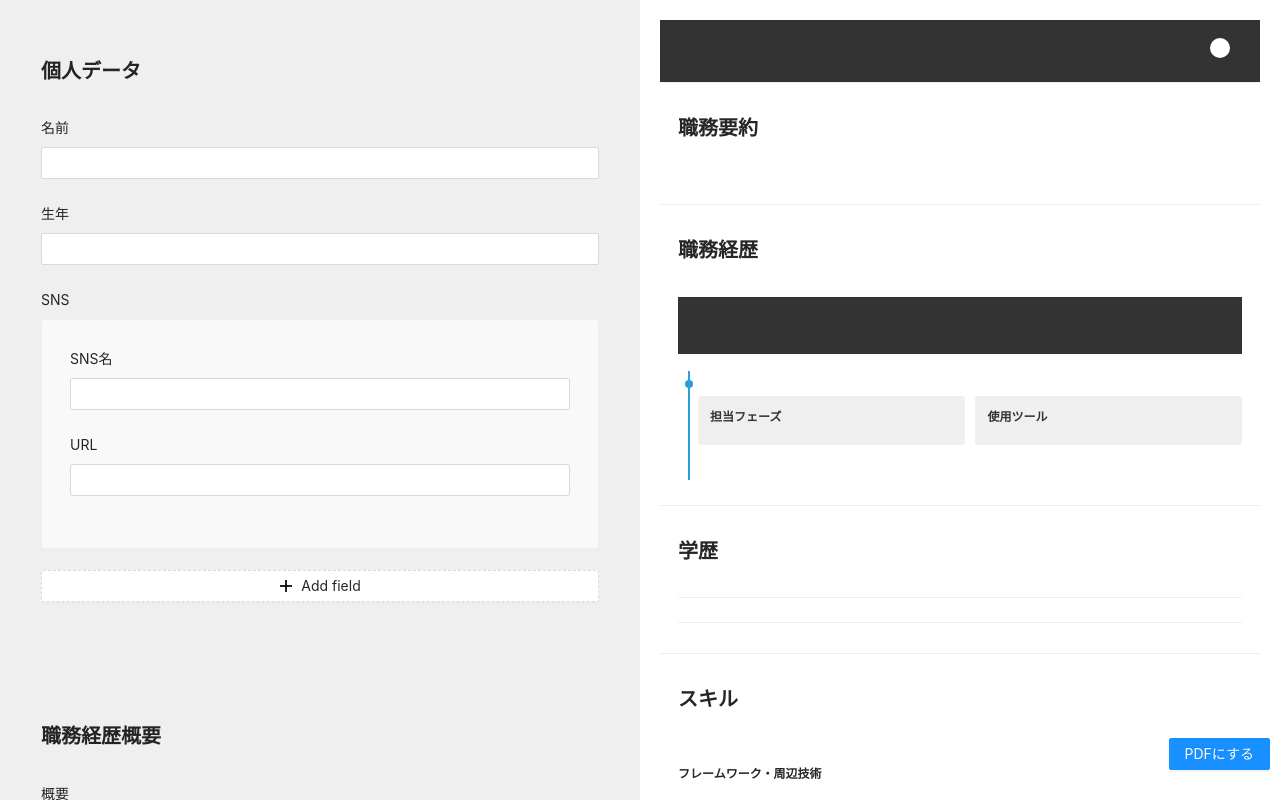
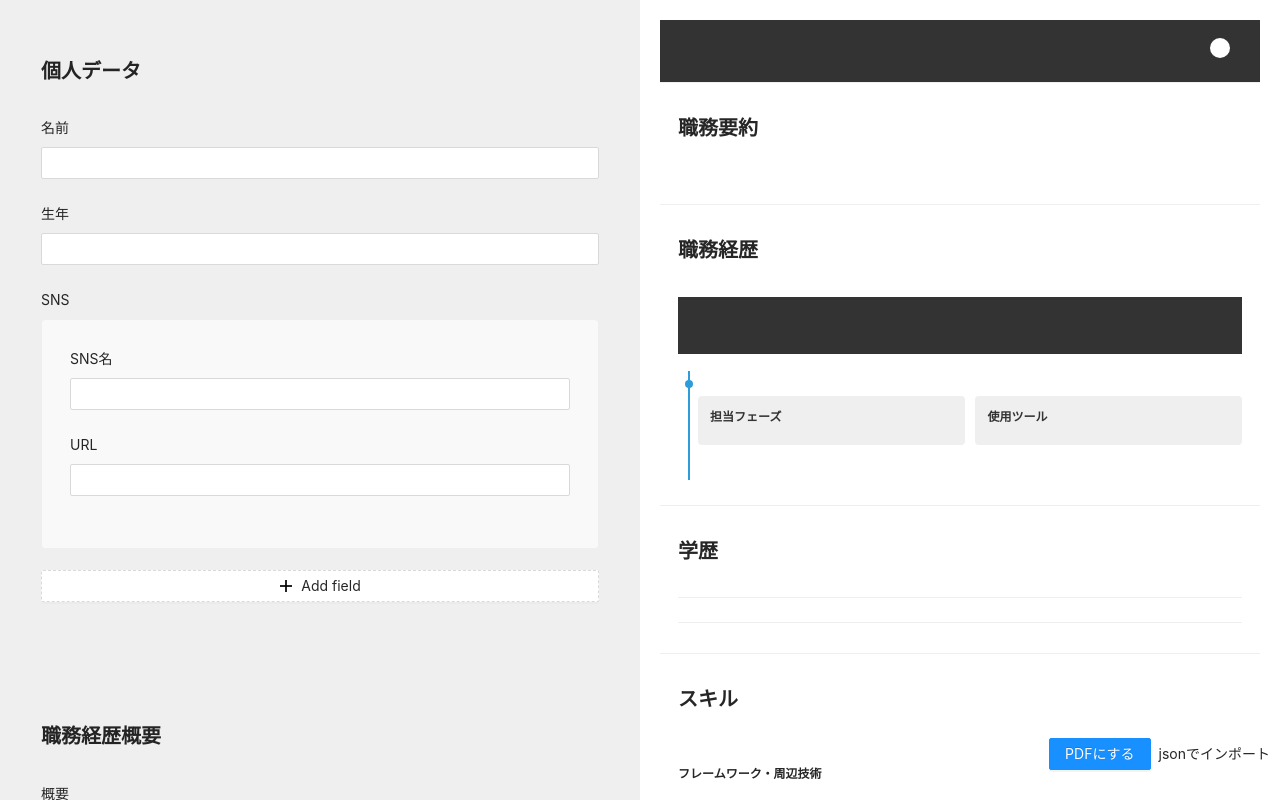
Before and after one commit to karukade/my-resume, a React app: page / in a window 1280 px wide. Built offline with nearby package versions, Linux system fonts and the light colour scheme.

Commit message:
feat json import

```diff
--- a/src/components/Inputs/Form/index.tsx
+++ b/src/components/Inputs/Form/index.tsx
@@ -20,11 +20,11 @@ export const Form: React.FC<Props> = memo(function Form({
   renderInputs,
   labelMap,
 }) {
-  const { setState } = useAppActions()
+  const { updateState } = useAppActions()
   const [form] = AntdForm.useForm()
   const onUpdate = useCallback(
     debounce(() => {
-      setState(form.getFieldsValue(), name)
+      updateState(form.getFieldsValue(), name)
     }),
     []
   )
--- a/src/containers/app/logics.ts
+++ b/src/containers/app/logics.ts
@@ -15,7 +15,7 @@ const getInitialState = (): StateType => {
 export const { useAppState, useAppActions } = generateStateManagementTools({
   getInitialState,
   getActions: (setState) => ({
-    setState: <T extends StateType[keyof StateType]>(
+    updateState: <T extends StateType[keyof StateType]>(
       value: T,
       key: keyof StateType
     ) => {
@@ -23,6 +23,9 @@ export const { useAppState, useAppActions } = generateStateManagementTools({
         ...state,
         [key]: value,
       }))
+    },
+    setState: (state: StateType) => {
+      setState(() => state)
     },
   }),
 })
--- a/src/containers/preview/index.tsx
+++ b/src/containers/preview/index.tsx
@@ -1,10 +1,11 @@
-import React from "react"
-import { Button } from "antd"
+import React, { useEffect, useRef } from "react"
+import { Button, Space, Upload } from "antd"
 import { PreviewLayout } from "~/components/Preview/PreviewLayout"
 import { PreviewComponent } from "~/components/Preview"
 import { renderToString } from "~/utils/render"
+import { useAppActions } from "../app/logics"
 import { StateType } from "../app/type"
-import { downloadPdf } from "~/utils/downloadPdf"
+import { downloadPdf, downloadJson } from "~/utils/downloadPdf"
 import { transformState } from "./transformState"
 
 type Props = {
@@ -12,22 +13,62 @@ type Props = {
 }
 
 export const Preview: React.FC<Props> = ({ state }) => {
+  // const iframeRef = useRef<HTMLIFrameElement>(null)
+  const { setState } = useAppActions()
   const onClick = async () => {
     const transformed = await transformState(state)
     const html = renderToString(() => <PreviewComponent data={transformed} />)
     downloadPdf(html, "職務経歴書.pdf")
+    downloadJson(JSON.stringify(state), "resume.json")
   }
+
+  const onChange = (param: any) => {
+    const fileReader = new FileReader()
+    fileReader.readAsText(param.file)
+    fileReader.onloadend = () => {
+      setState(JSON.parse(fileReader.result as string))
+    }
+  }
+
+  // useEffect(() => {
+  //   ;(async () => {
+  //     if (!iframeRef.current) return
+  //     const scrollPos = iframeRef.current.contentWindow?.scrollY
+  //     const transformed = await transformState(state)
+  //     const html = renderToString(() => <PreviewComponent data={transformed} />)
+  //     const blob = new Blob([html], {
+  //       type: "text/html",
+  //     })
+  //     if (scrollPos) {
+  //       iframeRef.current.onload = () => {
+  //         iframeRef.current?.contentWindow?.scrollTo(0, scrollPos)
+  //       }
+  //     }
+  //     iframeRef.current.src = URL.createObjectURL(blob)
+  //   })()
+  // }, [state])
 
   return (
     <PreviewLayout
       button={
-        <>
+        <Space>
           <Button onClick={onClick} type="primary">
             PDFにする
           </Button>
-        </>
+          <Upload showUploadList={false} customRequest={onChange}>
+            jsonでインポート
+          </Upload>
+        </Space>
       }
     >
+      {/* <iframe
+        ref={iframeRef}
+        style={{
+          position: "absolute",
+          width: "100%",
+          height: "100%",
+        }}
+      ></iframe> */}
       <PreviewComponent data={state} />
     </PreviewLayout>
   )
--- a/src/utils/downloadPdf.ts
+++ b/src/utils/downloadPdf.ts
@@ -23,3 +23,10 @@ export const downloadPdf = async (htmlStr: string, fileName: string) => {
   }).then((res) => res.blob())
   forceDownload(URL.createObjectURL(blob), fileName)
 }
+
+export const downloadJson = (state: string, fileName: string) => {
+  forceDownload(
+    URL.createObjectURL(new Blob([state], { type: "application/json" })),
+    fileName
+  )
+}
```
